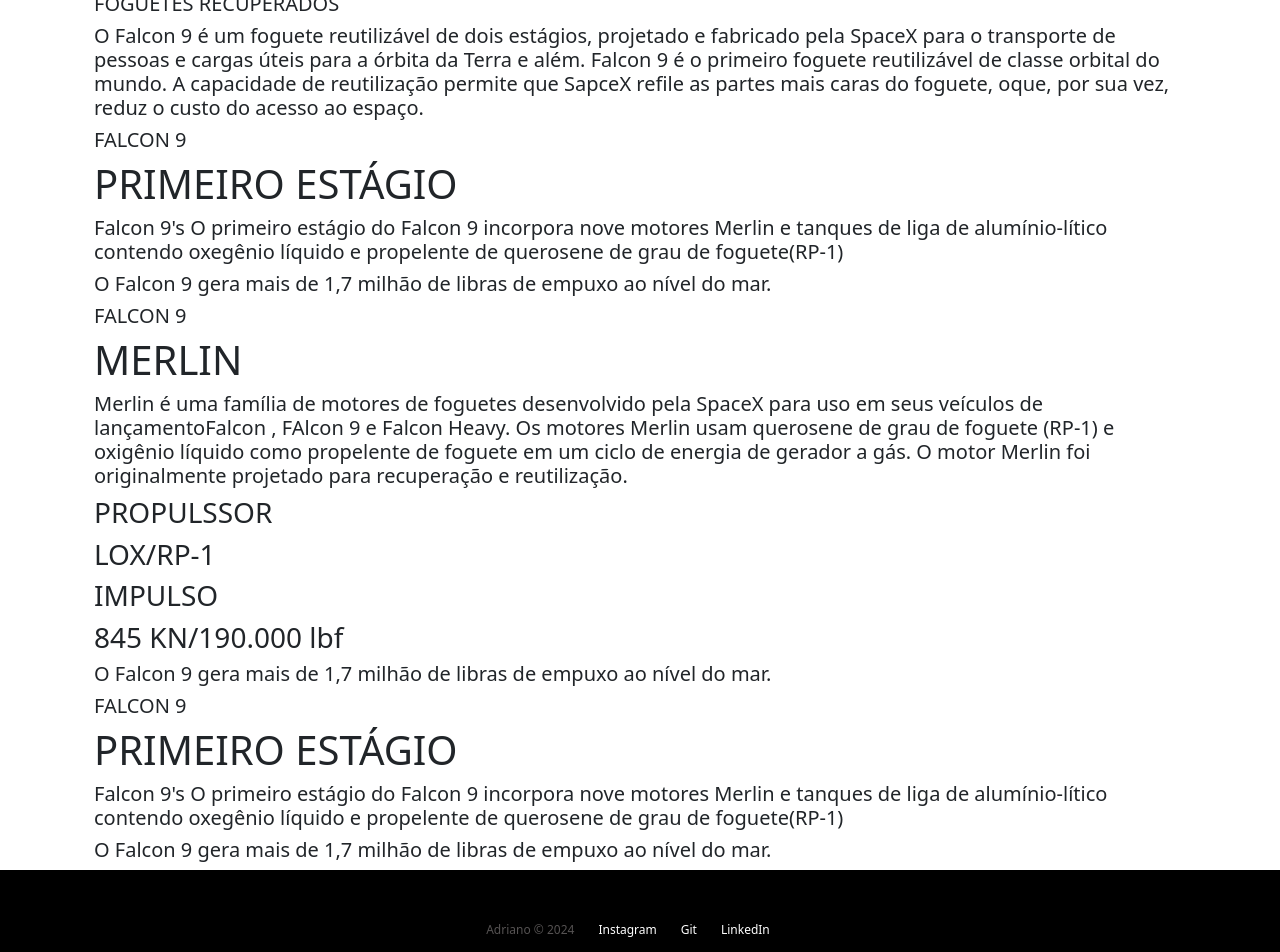
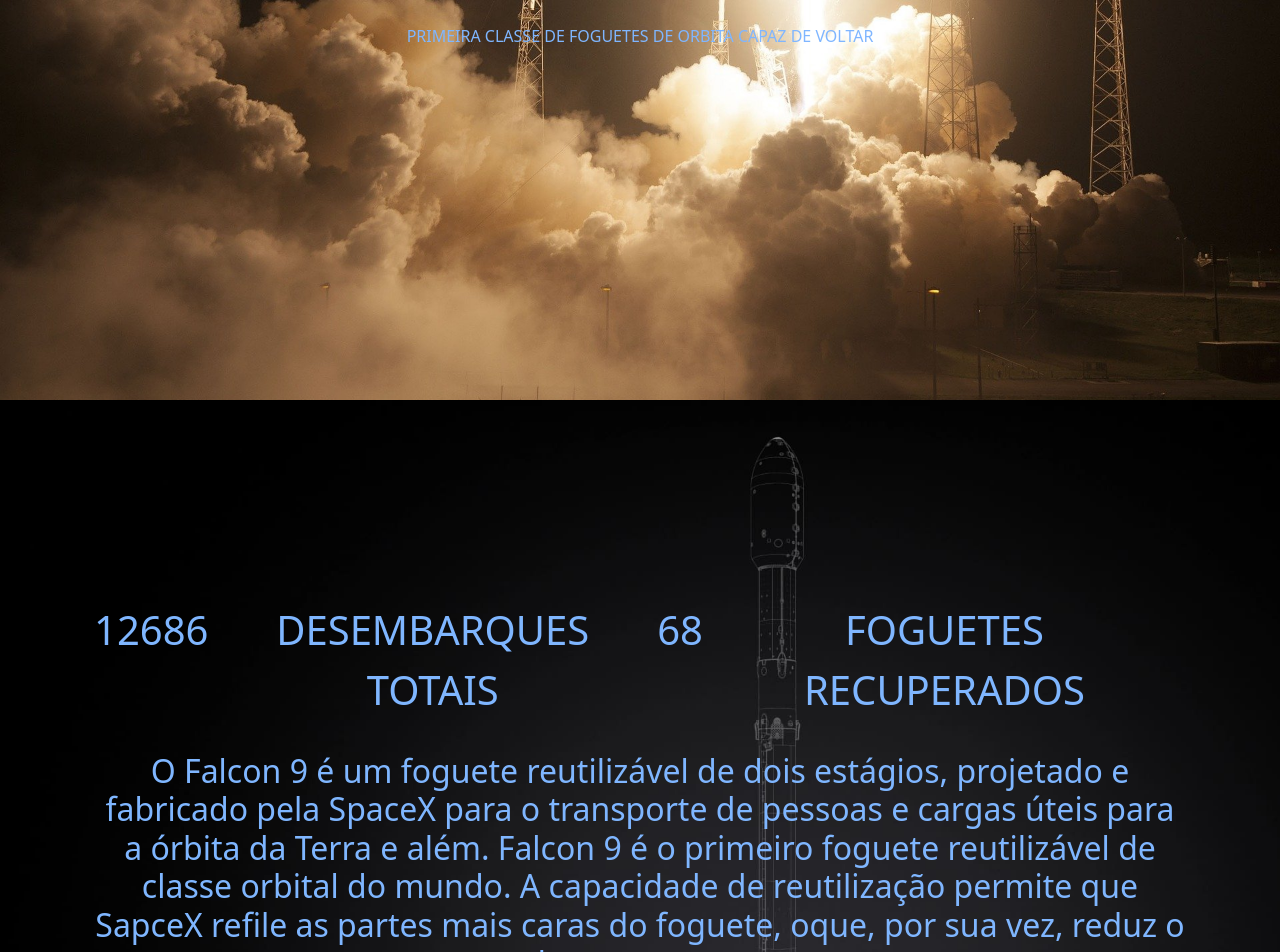
Before and after one commit to adriano2015df/onebbitx, an Angular app: page /falcon-9 in a window 1280 px wide. Shown: the part 400-1352 px from the top of the page. Built offline with nearby package versions, Linux system fonts and the light colour scheme.

Commit message:
falcon 9 2

```diff
--- a/src/pages/falcon-9/falcon-9.component.html
+++ b/src/pages/falcon-9/falcon-9.component.html
@@ -3,46 +3,38 @@
     <div class="container">
 <div class="container titlePadding" data-aos="fade-up" data-aos-duration="1500">
     <P class="h1">FALCON 9</P>
-    <p class="h5" id="launchComing">PRIMEIRA CLASSE DE FOGUETES DE ORBITA CAPAZ DE VOLTAR </p>
+    <p class="falconH5" id="launchComing">PRIMEIRA CLASSE DE FOGUETES DE ORBITA CAPAZ DE VOLTAR </p>
     </div>
 </div>
 </div>
 <div class="container-fuid container00 container02">
     <div class="container">
 <div class="container titlePadding" data-aos="fade-up" data-aos-duration="1500">
-        <P class="h1">126</P>
-        <p class="h5" id="launchComing">LANÇAMENTOS TOTAIS</p>
-        <P class="h1">86</P>
-        <p class="h5" id="launchComing">DESEMBARQUES TOTAIS</p>
-        <P class="h1">68</P>
-        <p class="h5" id="launchComing">FOGUETES RECUPERADOS</p>
+    <div class="numbers">
+    <P class="h1number">126</P>
+        <P class="h1number">86</P>
+        <p class="h5text" id="launchComing">DESEMBARQUES TOTAIS</p>
+        <P class="h1number">68</P>
+        <p class="h5text" id="launchComing">FOGUETES RECUPERADOS</p>
+        </div>
+        <div class="text">
+            <p class="h5" id="launchComing">O Falcon 9 é um foguete reutilizável de dois estágios, projetado e fabricado
+                pela SpaceX para o transporte de pessoas e cargas úteis para a órbita da Terra e além. Falcon 9 é o  primeiro
+                foguete reutilizável de classe orbital do mundo. A capacidade de reutilização permite que SapceX refile as partes
+                mais caras do foguete, oque, por sua vez, reduz o custo do acesso ao espaço.</p>
+        </div>
 </div>
     </div>
 </div>
 <div class="container-fuid container00 container03">
     <div class="container">
 <div class="container titlePadding" data-aos="fade-up" data-aos-duration="1500">
-    <p class="h5" id="launchComing">O Falcon 9 é um foguete reutilizável de dois estágios, projetado e fabricado
-        pela SpaceX para o transporte de pessoas e cargas úteis para a órbita da Terra e além. Falcon 9 é o  primeiro
-        foguete reutilizável de classe orbital do mundo. A capacidade de reutilização permite que SapceX refile as partes
-        mais caras do foguete, oque, por sua vez, reduz o custo do acesso ao espaço.</p>
-</div>
+    <p class="h5">FALCON 9</p>
+    <p class="h1">VISÃO GERAL</p>
+    </div>
     </div>
 </div>
 <div class="container-fuid container00 container04">
-    <div class="container">
-<div class="container titlePadding" data-aos="fade-up" data-aos-duration="1500">
-    <p class="h5">FALCON 9</p>
-    <p class="h1">PRIMEIRO ESTÁGIO</p>
-    <p class="h5">Falcon 9's O primeiro estágio do Falcon 9 incorpora nove motores
-        Merlin e tanques de liga de alumínio-lítico contendo oxegênio líquido
-        e propelente de querosene de grau de foguete(RP-1)
-    </p>
-    <p class="h5">O Falcon 9 gera mais de 1,7 milhão de libras de empuxo ao nível do  mar.</p>
-</div>
-    </div>
-</div>
-<div class="container-fuid container00 container05">
     <div class="container">
 <div class="container titlePadding" data-aos="fade-up" data-aos-duration="1500">
     <p class="h5">FALCON 9</p>
@@ -61,16 +53,19 @@
 </div>
     </div>
 </div>
-<div class="container-fuid container00 container04">
+<div class="container-fuid container00 container05">
     <div class="container">
 <div class="container titlePadding" data-aos="fade-up" data-aos-duration="1500">
-    <p class="h5">FALCON 9</p>
-    <p class="h1">PRIMEIRO ESTÁGIO</p>
-    <p class="h5">Falcon 9's O primeiro estágio do Falcon 9 incorpora nove motores
-        Merlin e tanques de liga de alumínio-lítico contendo oxegênio líquido
-        e propelente de querosene de grau de foguete(RP-1)
-    </p>
-    <p class="h5">O Falcon 9 gera mais de 1,7 milhão de libras de empuxo ao nível do  mar.</p>
+    <p class="h5">CARROSEL</p>
+    </div>
+    </div>
+</div>
+<div class="container-fuid container00 container06">
+    <div class="container">
+<div class="container titlePadding" data-aos="fade-up" data-aos-duration="1500">
+    <p class="h5">Para mais informações sobre os serviços entre em contato com adriano</p>
+    <p class="userGuide">BAIXAR GUIA DO USUÁRIO</p>
+    <p class="caoacityServices">CAPACIDADE E SERVIÇOS</p>
 </div>
     </div>
 </div>
--- a/src/pages/falcon-9/falcon-9.component.scss
+++ b/src/pages/falcon-9/falcon-9.component.scss
@@ -0,0 +1,64 @@
+.container00{
+    min-height: 100vh;
+    background-size: cover;
+    background-repeat: no-repeat;
+    background-position: center;
+    }
+    .titlePadding{
+        color: #7676ca;
+        text-align: center;
+    }
+    .h1{
+        font-weight: 900;
+        font-size: 15vh;
+    }
+    .h5{
+        font-weight: 200;
+        font-size: 4vh;
+    }
+
+    .numbers {
+        font-size: 5vh;
+        display: flex;
+        justify-content: space-between;
+    }
+     .h5text{
+        display: flex;
+        justify-content: space-between;
+        margin-bottom: 4vh;
+
+     }
+     .text{
+        font-weight: 300;
+     }
+    .container00{
+        &.container01{
+            background-image: url(../../assets/falcon9/01.jpg);
+        }
+        &.container02{
+            background-image: url(../../assets/falcon9/02.jpg);
+        }
+        &.container03{
+            background-image: url(../../assets/falcon9/03.jpg);
+        }
+        &.container04{
+            background-image: url(../../assets/falcon9/04.jpg);
+        }
+        &.container05{
+            background-image: url(../../assets/falcon9/05.jpg);
+        }
+
+    }
+    .titlePadding{
+        padding-top: 200px;
+        color: rgb(127, 182, 255);
+    }
+
+    .shortTitle{
+        width: 550px;
+        margin-bottom: -25px;
+    }
+    .mediumTitle{
+        width: 650px;
+        margin-bottom: -25px;
+    }
```
